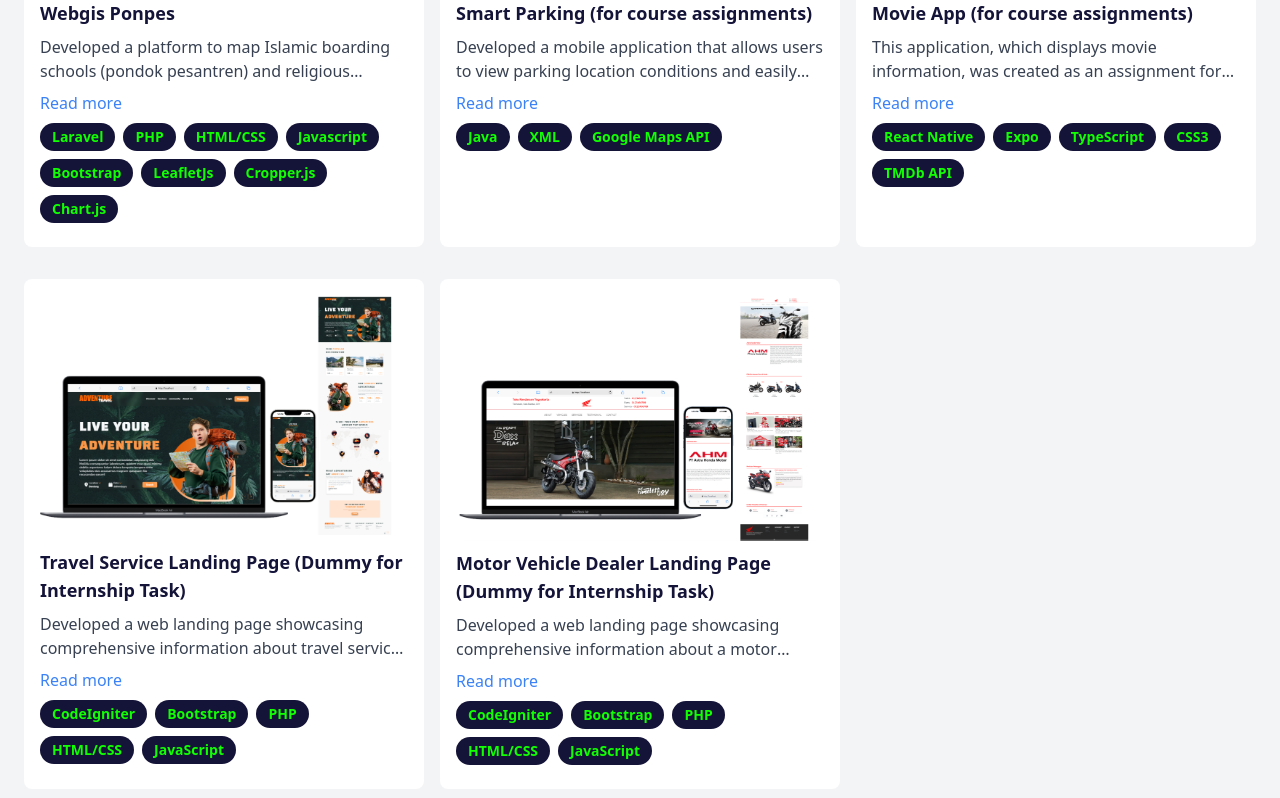
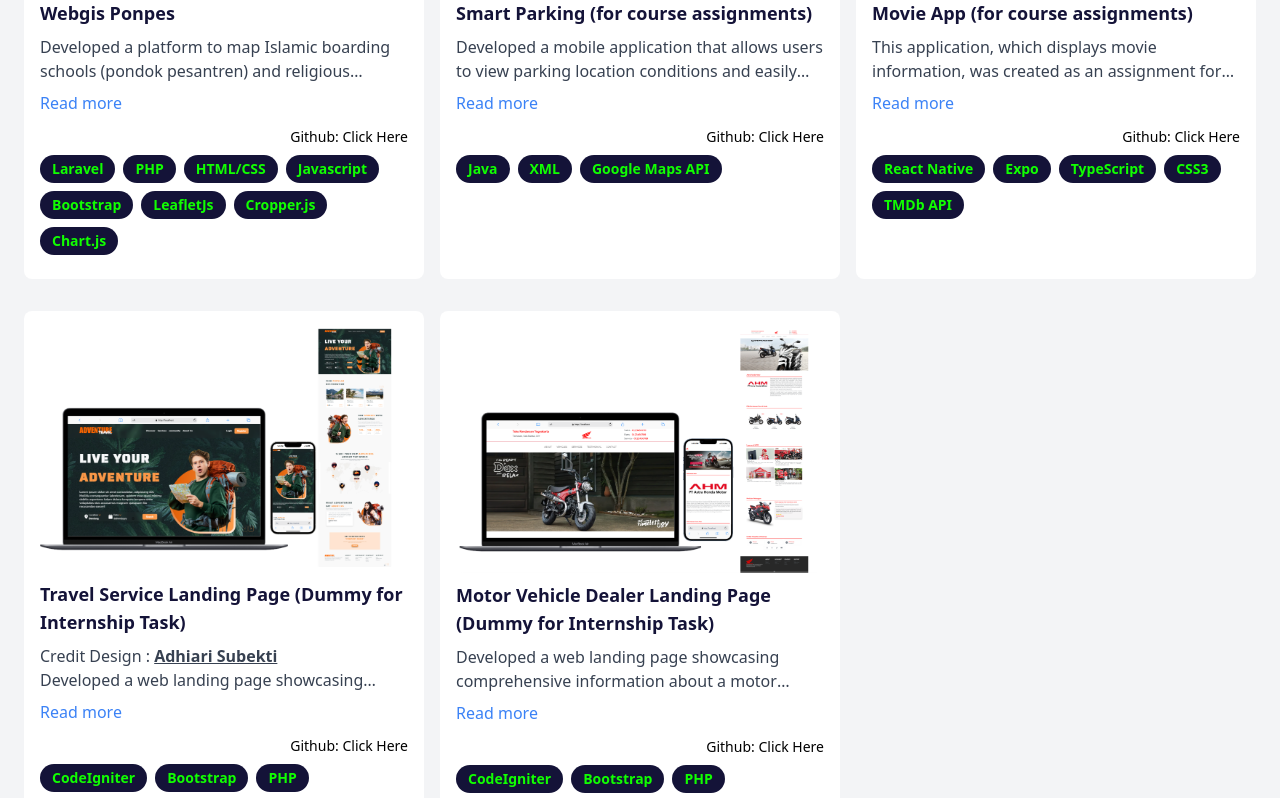
Before and after one commit to adibbaguss/My_Profile_2.0, a React (Vite) app: page / in a window 1280 px wide. Shown: the part 3280-4078 px from the top of the page. Built offline with nearby package versions, Linux system fonts and the light colour scheme; no server answers.

Commit message:
update project component

```diff
--- a/src/components/Projects/Project.jsx
+++ b/src/components/Projects/Project.jsx
@@ -14,6 +14,7 @@ const projects = [
       'Developed a platform to map Islamic boarding schools (pondok pesantren) and religious schools (madrasah diniyah) in Batang Regency. The platform includes features such as mapping, reporting, and data management (CRUD). Users of the platform include System Admins (managing the entire system), Pondok Pesantren Admins (managing boarding school data), Madrasah Diniyah Admins (managing religious school data), and General Users (viewing data and making reports).',
     technologies: ['Laravel', 'PHP', 'HTML/CSS', 'Javascript', 'Bootstrap', 'LeafletJs', 'Cropper.js', 'Chart.js'],
     image: webgisPNG,
+    github: 'https://github.com/adibbaguss/Webgis_Pesantren',
     category: 'Website',
   },
   {
@@ -23,6 +24,7 @@ const projects = [
       'Developed a mobile application that allows users to view parking location conditions and easily perform check-in and check-out. This application was created in collaboration with a team of 2 people, where I served as the front-end developer. The application was made to fulfill the requirements of a mobile programming course assignment.',
     technologies: ['Java', 'XML', 'Google Maps API'],
     image: ParkingJPG,
+    github: 'https://github.com/adibbaguss/PMOB-Aplikasi-Parkir-Pintar',
     category: 'Mobile',
   },
   {
@@ -32,18 +34,30 @@ const projects = [
       'This application, which displays movie information, was created as an assignment for the "Mobile App Development with React Native" training (Progate) organized by Kominfo. The project was developed by a team of three members, utilizing CI/CD for collaboration.',
     technologies: ['React Native', 'Expo', 'TypeScript', 'CSS3', 'TMDb API'],
     image: MovieAppPNG,
+    github: 'https://github.com/adibbaguss/Proyek-MovieApp',
     category: 'Mobile',
   },
   {
     id: 4,
     title: 'Travel Service Landing Page (Dummy for Internship Task)',
-    description:
-      'Developed a web landing page showcasing comprehensive information about travel services using dummy data. This project was created for an internship task, demonstrating skills in modern technologies and responsive design.',
+    description: (
+      <>
+        <p>
+          Credit Design :{' '}
+          <a className="underline font-semibold" href="https://dribbble.com/shots/16461003-Travelious-Travelling-Services-Landing-Page-Website">
+            Adhiari Subekti
+          </a>
+          <br />
+          Developed a web landing page showcasing comprehensive information about travel services using dummy data. This project was created for an internship task, demonstrating skills in modern technologies and responsive design.
+        </p>
+      </>
+    ),
+
     technologies: ['CodeIgniter', 'Bootstrap', 'PHP', 'HTML/CSS', 'JavaScript'],
     image: TravelPNG,
+    github: 'https://github.com/adibbaguss/landing_page_travel',
     category: 'Website',
   },
-
   {
     id: 5,
     title: 'Motor Vehicle Dealer Landing Page (Dummy for Internship Task)',
@@ -51,11 +65,12 @@ const projects = [
       'Developed a web landing page showcasing comprehensive information about a motor vehicle dealer using dummy data. This project was created for an internship task, demonstrating skills in modern technologies and responsive design.',
     technologies: ['CodeIgniter', 'Bootstrap', 'PHP', 'HTML/CSS', 'JavaScript'],
     image: DealerPNG,
+    github: 'https://github.com/adibbaguss/landing_page_dealer',
     category: 'Website',
   },
 ];
 
-function Project({ title, description, technologies, image }) {
+function Project({ title, description, technologies, image, github }) {
   const [isExpanded, setIsExpanded] = useState(false);
 
   const toggleDescription = () => {
@@ -63,13 +78,24 @@ function Project({ title, description, technologies, image }) {
   };
 
   return (
-    <motion.div className="bg-white p-4 rounded-lg mb-4 overflow-hidden" whileHover={{ scale: 1.02, boxShadow: '0px 4px 20px rgba(0, 0, 0, 0.1)' }} whileTap={{ scale: 0.95 }}>
+    <div className="bg-white p-4 rounded-lg mb-4 overflow-hidden">
       <img src={image} alt={title} className="mb-2 rounded-lg w-full h-auto" style={{ maxHeight: '300px', objectFit: 'cover' }} />
       <h3 className="text-lg font-bold text-primary-color mb-2">{title}</h3>
       <p className={`text-gray-700 mb-2 ${isExpanded ? '' : 'line-clamp-2'}`}>{description}</p>
       <button onClick={toggleDescription} className="text-blue-500 hover:underline">
         {isExpanded ? 'Show less' : 'Read more'}
       </button>
+      <p className="text-sm mt-3 text-right">
+        Github:{' '}
+        {github ? (
+          <a className="hover:underline" target="_blank" href={github}>
+            Click Here
+          </a>
+        ) : (
+          'Not available'
+        )}
+      </p>
+
       <div className="flex flex-wrap mt-2">
         {technologies.map((tech, index) => (
           <span key={index} className="bg-primary-color text-green rounded-full px-3 py-1 text-sm font-semibold mr-2 mb-2">
@@ -77,27 +103,23 @@ function Project({ title, description, technologies, image }) {
           </span>
         ))}
       </div>
-    </motion.div>
+    </div>
   );
 }
 
 function Projects() {
-  const [activeFilter, setActiveFilter] = useState('All'); // State untuk filter aktif, awalnya 'All'
+  const [activeFilter, setActiveFilter] = useState('All');
 
-  // Fungsi untuk mengatur filter
   const handleFilterClick = (category) => {
-    setActiveFilter(category); // Atur filter yang aktif saat ini
+    setActiveFilter(category);
   };
 
-  // Daftar kategori unik untuk dibuat sebagai opsi filter
   const uniqueCategories = ['All', ...Array.from(new Set(projects.map((project) => project.category)))];
 
   return (
     <section className="bg-gray-100 p-6">
-      {/* <h2 className="text-2xl font-bold text-gray-800 mb-4">Projects</h2> */}
       <h1 className="font-bold text-1xl sm:text-2xl md:text-3xl lg:text-3xl mb-2 text-primary-color">Projects</h1>
 
-      {/* UI untuk memilih filter dengan scroll horizontal */}
       <div className="flex overflow-x-auto p-3 mb-4">
         {uniqueCategories.map((category, index) => (
           <motion.button
@@ -113,12 +135,11 @@ function Projects() {
         ))}
       </div>
 
-      {/* Daftar proyek yang sudah difilter */}
       <div className="grid grid-cols-1 sm:grid-cols-2 md:grid-cols-3 gap-4">
         {projects
           .filter((project) => activeFilter === 'All' || project.category === activeFilter)
           .map((project) => (
-            <Project key={project.id} title={project.title} description={project.description} technologies={project.technologies} image={project.image} />
+            <Project key={project.id} title={project.title} description={project.description} technologies={project.technologies} image={project.image} github={project.github} />
           ))}
       </div>
     </section>
```
